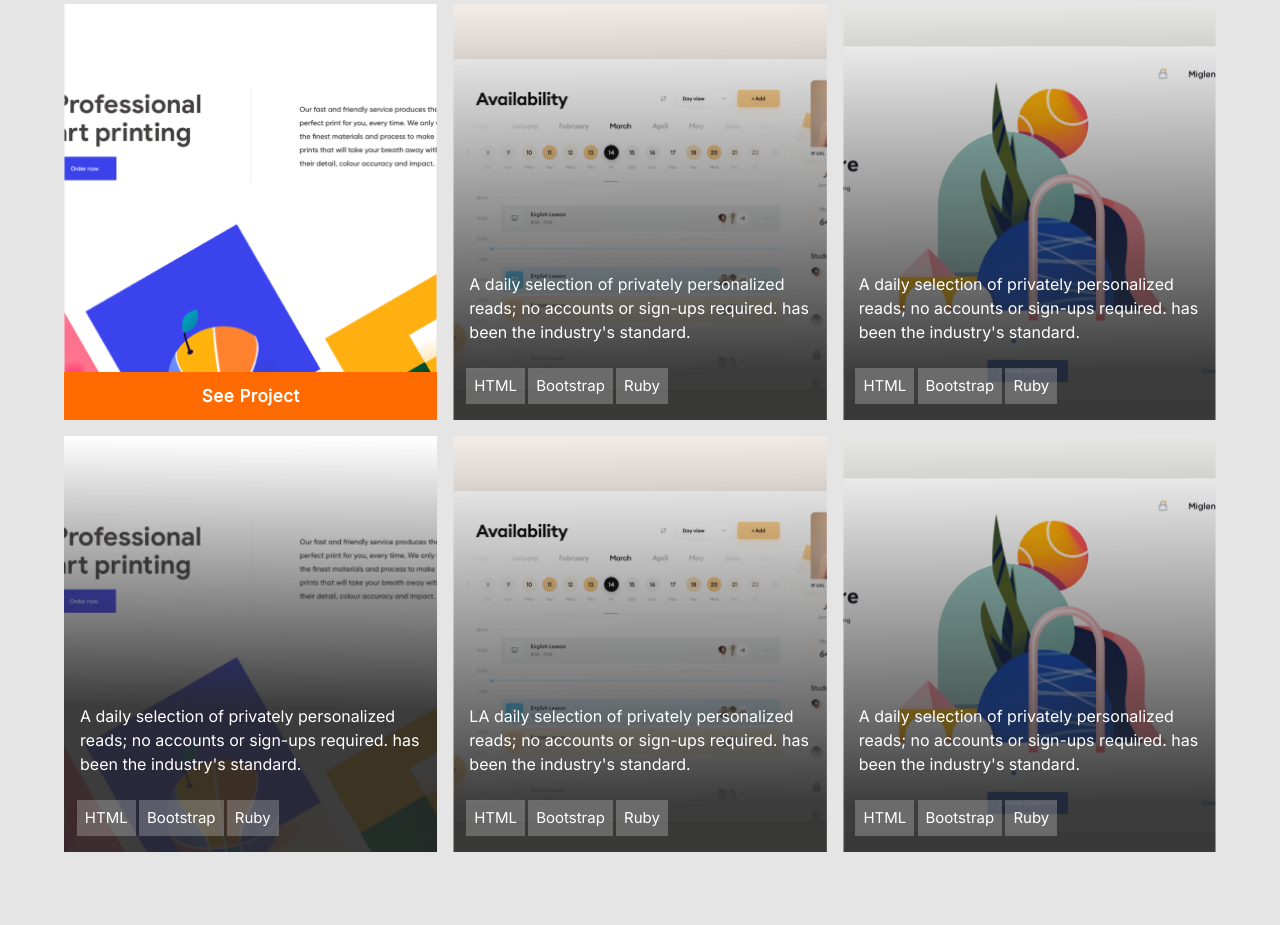
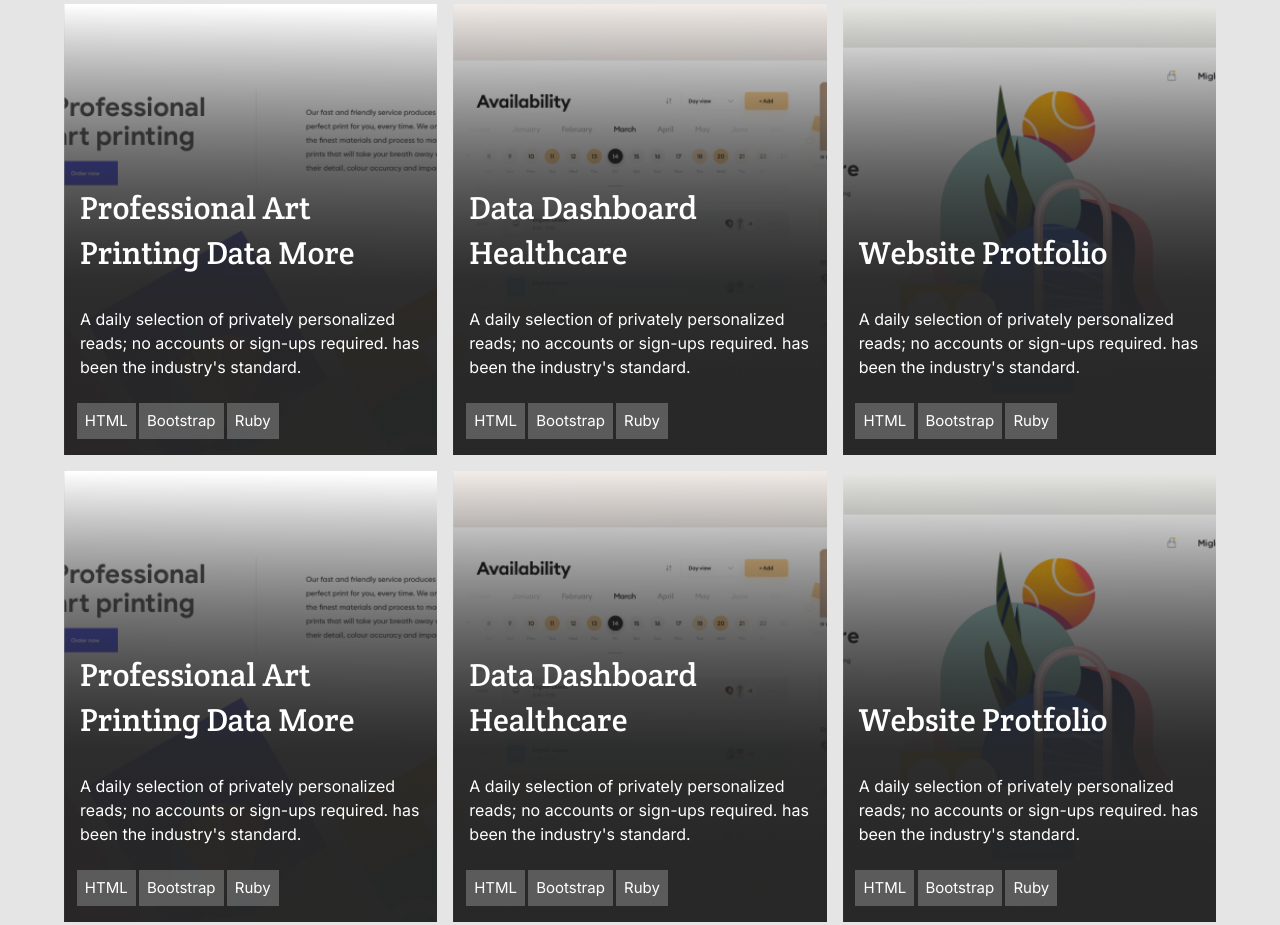
Before and after one commit to anita00001/Portfolio-setup, a website: page index.html in a window 1280 px wide. Shown: the part 1734-2659 px from the top of the page. Drawn offline with Linux system fonts and the light colour scheme.

Commit message:
Fix card hover issue

```diff
--- a/index.html
+++ b/index.html
@@ -71,9 +71,10 @@
 
       <section class="frame">
         <section class="card card1">
-          <h2>Professional Art<br>Printing data</h2>
-          <p>LA daily selection of privately personalized reads; no accounts or sign-ups required. has been the industry's standard.</p>
-          <ul>
+          <h2 class="mobile">Professional Art<br>Printing data</h2>
+          <h2 class="desktop clear">Professional Art<br>Printing Data More</h2>
+          <p class="clear">A daily selection of privately personalized reads; no accounts or sign-ups required. has been the industry's standard.</p>
+          <ul class="clear">
             <li>HTML</li>
             <li>Bootstrap</li>
             <li>Ruby</li>
@@ -82,9 +83,9 @@
         </section>
         <section class="card card2">
           <h2 class="mobile">Professional Art<br>Printing data</h2>
-          <h2 class="desktop">Data Dashboard<br>Healthcare</h2>
-          <p>A daily selection of privately personalized reads; no accounts or sign-ups required. has been the industry's standard.</p>
-          <ul>
+          <h2 class="desktop clear">Data Dashboard<br>Healthcare</h2>
+          <p class="clear">A daily selection of privately personalized reads; no accounts or sign-ups required. has been the industry's standard.</p>
+          <ul class="clear">
             <li>HTML</li>
             <li>Bootstrap</li>
             <li>Ruby</li>
@@ -93,9 +94,9 @@
         </section>
         <section class="card card3">
           <h2 class="mobile">Professional Art<br>Printing data</h2>
-          <h2 class="desktop">Website Protfolio </h2>
-          <p>A daily selection of privately personalized reads; no accounts or sign-ups required. has been the industry's standard.</p>
-          <ul>
+          <h2 class="desktop clear">Website Protfolio </h2>
+          <p class="clear">A daily selection of privately personalized reads; no accounts or sign-ups required. has been the industry's standard.</p>
+          <ul class="clear">
             <li>HTML</li>
             <li>Bootstrap</li>
             <li>Ruby</li>
@@ -104,9 +105,9 @@
         </section>
         <section class="card card4">
           <h2 class="mobile">Professional Art<br>Printing data</h2>
-          <h2 class="desktop">Professional Art<br>Printing Data More</h2>
-          <p>A daily selection of privately personalized reads; no accounts or sign-ups required. has been the industry's standard.</p>
-          <ul>
+          <h2 class="desktop clear">Professional Art<br>Printing Data More</h2>
+          <p class="clear">A daily selection of privately personalized reads; no accounts or sign-ups required. has been the industry's standard.</p>
+          <ul class="clear">
             <li>HTML</li>
             <li>Bootstrap</li>
             <li>Ruby</li>
@@ -115,9 +116,9 @@
         </section>
         <section class="card card5">
           <h2 class="mobile">Professional Art<br>Printing data</h2>
-          <h2 class="desktop">Data Dashboard<br>Healthcare</h2>
-          <p>LA daily selection of privately personalized reads; no accounts or sign-ups required. has been the industry's standard.</p>
-          <ul>
+          <h2 class="desktop clear">Data Dashboard<br>Healthcare</h2>
+          <p class="clear">A daily selection of privately personalized reads; no accounts or sign-ups required. has been the industry's standard.</p>
+          <ul class="clear">
             <li>HTML</li>
             <li>Bootstrap</li>
             <li>Ruby</li>
@@ -126,9 +127,9 @@
         </section>
         <section class="card card6">
           <h2 class="mobile">Professional Art<br>Printing data</h2>
-          <h2 class="desktop">Website Protfolio </h2>
-          <p>A daily selection of privately personalized reads; no accounts or sign-ups required. has been the industry's standard.</p>
-          <ul>
+          <h2 class="desktop clear">Website Protfolio </h2>
+          <p class="clear">A daily selection of privately personalized reads; no accounts or sign-ups required. has been the industry's standard.</p>
+          <ul class="clear">
             <li>HTML</li>
             <li>Bootstrap</li>
             <li>Ruby</li>
--- a/style.css
+++ b/style.css
@@ -716,56 +716,28 @@ footer .bottom_line {
   }
 
   .card {
+    position: relative;
     padding-left: 0;
     margin-left: 0;
     width: 100%;
-    height: auto;
+    height: 435px;
     display: flex;
     flex-direction: column;
+    background: none;
     justify-content: flex-end;
     padding-bottom: 1rem;
+
     background: url(images_2/Bg_ImgCard.png);
     background-repeat: no-repeat;
     background-size: cover;
   }
 
-  .card .mobile {
+  .card:hover .clear {
     display: none;
   }
 
-  .card1 {
-    padding-bottom: 0;
-    background: url(images_4/card-bg-img1-0.png);
-    background-repeat: no-repeat;
-    background-size: cover;
-  }
-
-  .card1 h2,
-  .card1 p,
-  .card1 ul {
-    display: none;
-  }
-
-  .card2,
-  .card5 {
-    background: url(images_4/card-bg-img2.png);
-    background-repeat: no-repeat;
-    background-size: cover;
-  }
-
-  .card2 button,
-  .card3 button,
-  .card4 button,
-  .card5 button,
-  .card6 button {
-    display: none;
-  }
-
-  .card3,
-  .card6 {
-    background: url(images_4/card-bg-img3.png);
-    background-repeat: no-repeat;
-    background-size: cover;
+  .desktop {
+    display: block;
   }
 
   .card h2 {
@@ -797,6 +769,12 @@ footer .bottom_line {
     flex-direction: row;
   }
 
+  .card:hover button {
+    display: block;
+    position: relative;
+    top: 24px;
+  }
+
   .card li {
     color: #fff;
     background: rgba(255, 255, 255, 0.24);
@@ -805,8 +783,62 @@ footer .bottom_line {
   }
 
   .card button {
-    margin-top: 23rem;
     width: 100%;
+  }
+
+  .card1,
+  .card4 {
+    background: linear-gradient(180.45deg, rgba(38, 38, 38, 0) 0.75%, rgba(38, 38, 38, 0.9) 61.94%), url(images_4/card-bg-img1-1.png);
+    background-repeat: no-repeat;
+    background-size: cover;
+  }
+
+  .card2,
+  .card5 {
+    background: linear-gradient(180.45deg, rgba(38, 38, 38, 0) 0.75%, rgba(38, 38, 38, 0.9) 61.94%), url(images_4/card-bg-img2.png);
+    background-repeat: no-repeat;
+    background-size: cover;
+  }
+
+  .card3,
+  .card6 {
+    background: linear-gradient(180.45deg, rgba(38, 38, 38, 0) 0.75%, rgba(38, 38, 38, 0.9) 61.94%), url(images_4/card-bg-img3.png);
+    background-repeat: no-repeat;
+    background-size: cover;
+  }
+
+  .card1 button,
+  .card2 button,
+  .card3 button,
+  .card4 button,
+  .card5 button,
+  .card6 button {
+    display: none;
+  }
+
+  .card1:hover,
+  .card4:hover {
+    background: linear-gradient(180.45deg, rgba(38, 38, 38, 0) 100%, rgba(38, 38, 38, 1) 100%), url(images_4/card-bg-img1-1.png);
+    background-repeat: no-repeat;
+    background-size: cover;
+  }
+
+  .card2:hover,
+  .card5:hover {
+    background: linear-gradient(180.45deg, rgba(38, 38, 38, 0) 100%, rgba(38, 38, 38, 1) 100%), url(images_4/card-bg-img2.png);
+    background-repeat: no-repeat;
+    background-size: cover;
+  }
+
+  .card3:hover,
+  .card6:hover {
+    background: linear-gradient(180.45deg, rgba(38, 38, 38, 0) 100%, rgba(38, 38, 38, 1) 100%), url(images_4/card-bg-img3.png);
+    background-repeat: no-repeat;
+    background-size: cover;
+  }
+
+  .card .mobile {
+    display: none;
   }
 
   .about_me {
```
